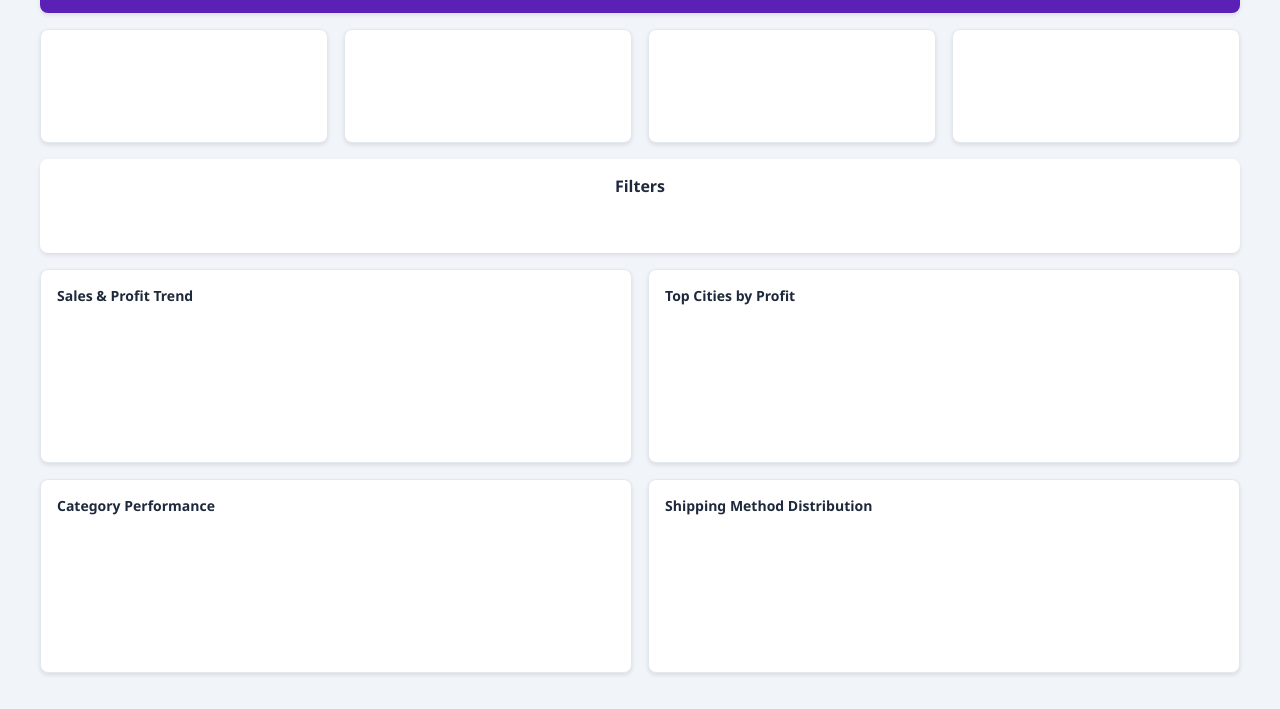
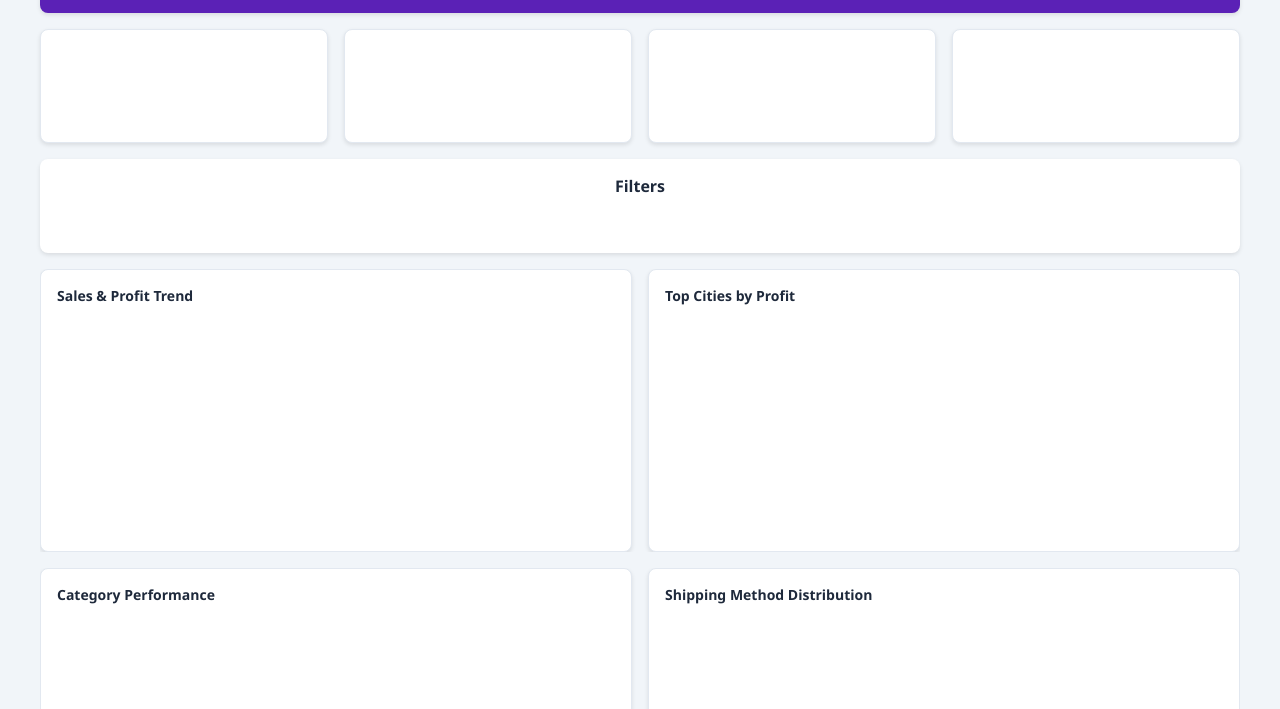
Before and after one commit to rudymeza54/website_layout, a plain HTML site: page index.html in a window 1280 px wide. Shown: the part 91-800 px from the top of the page. Drawn offline with Linux system fonts and the light colour scheme.

Commit message:
adjustment to grid and card

```diff
--- a/index.html
+++ b/index.html
@@ -15,6 +15,7 @@
     .dashboard-container {
       max-width: 1200px;
       margin: 0 auto;
+      box-sizing: border-box; /* Ensures padding doesn't add to width */
     }
 
     /* Header block */
@@ -51,9 +52,11 @@
 
     .grid-2-col {
       display: grid;
-      grid-template-columns: repeat(2, 1fr);
+      grid-template-columns: repeat(2, minmax(578px, 1fr));
       gap: 16px;
       margin-bottom: 16px;
+      max-width: 100%;
+      overflow-x: auto; /* In case the fixed widths exceed container */
     }
 
     /* Card styles */
@@ -72,7 +75,9 @@
 
     /* Chart card (large) */
     .chart-card {
-      height: 160px; /* Fixed height for chart cards */
+      height: 283px; /* Adjusted to match Tableau height requirement */
+      width: 100%; /* Will fit container, and grid system will handle overall sizing */
+      box-sizing: border-box; /* Ensures padding doesn't add to width/height */
     }
 
     /* Chart card title */
```
